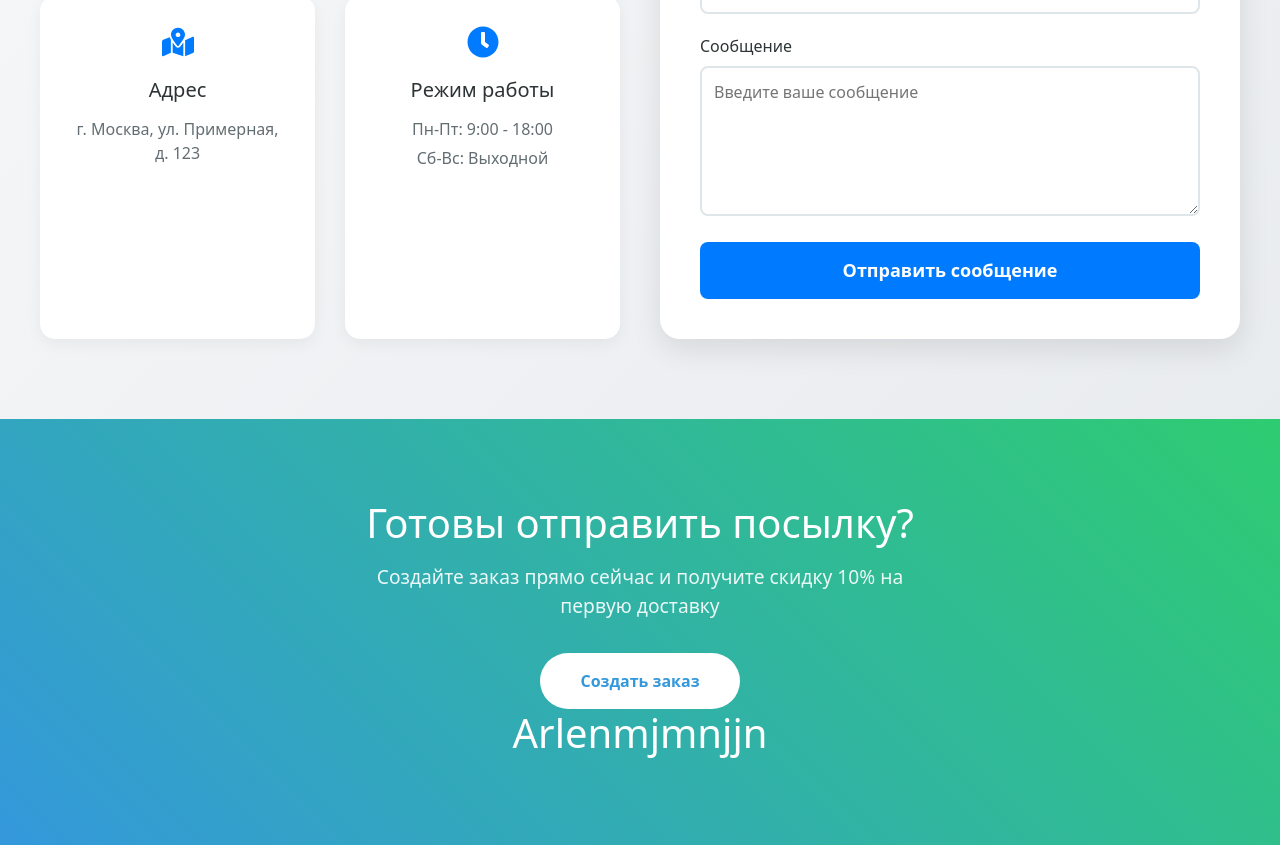
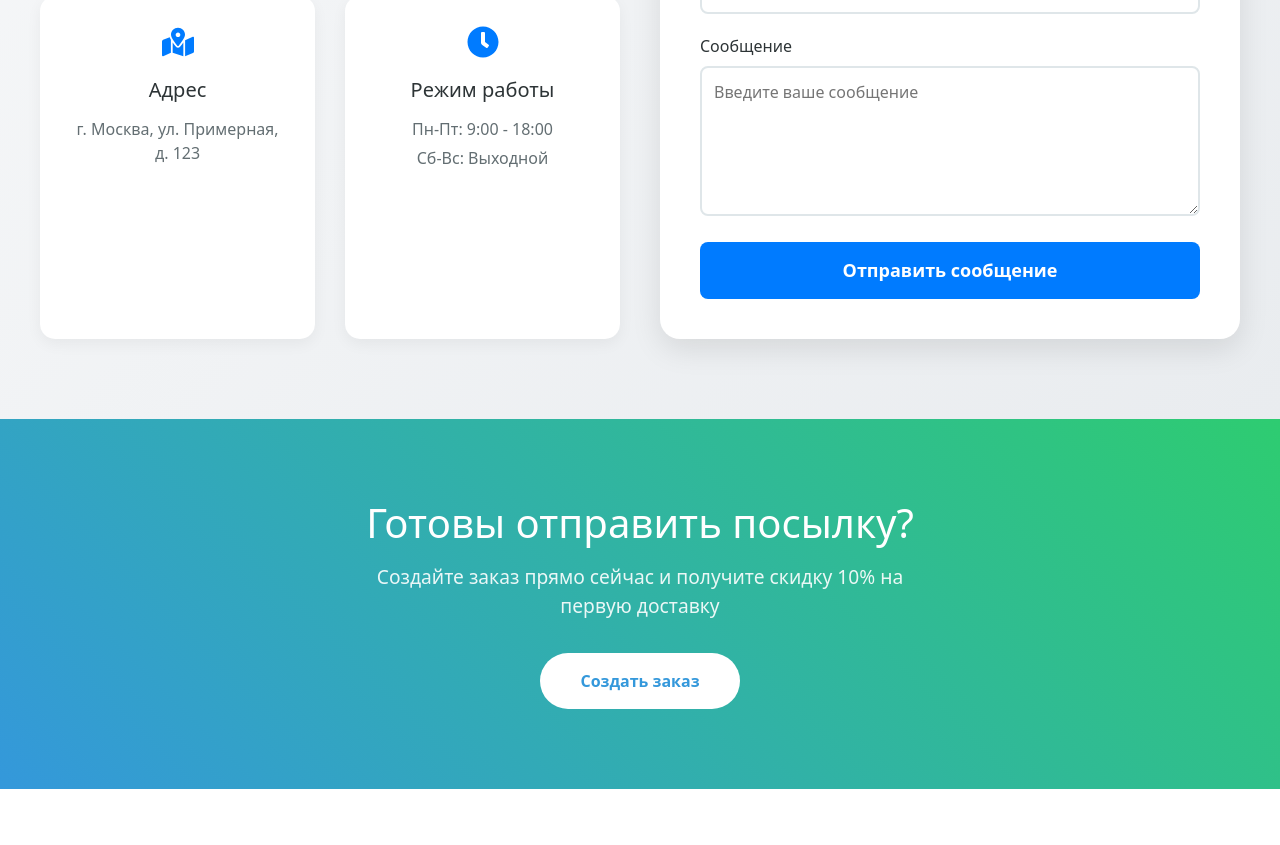
Before and after one commit to Iliyas128/logistics, a React (Vite) app in the folder PCU/: page / in a window 1280 px wide. Shown: the part 3479-4324 px from the top of the page. After the commit the page ends 4268 px from the top, so only its background shows below. Built offline with nearby package versions, Linux system fonts and the light colour scheme.

Commit message:
your message

```diff
--- a/PCU/src/pages/MainPage.jsx
+++ b/PCU/src/pages/MainPage.jsx
@@ -233,7 +233,6 @@ const MainPage = () => {
 						Создать заказ
 					</Link>
 				</div>
-				<h1>Arlenmjmnjjn</h1>
 			</section>
 		</div>
 	)
```
